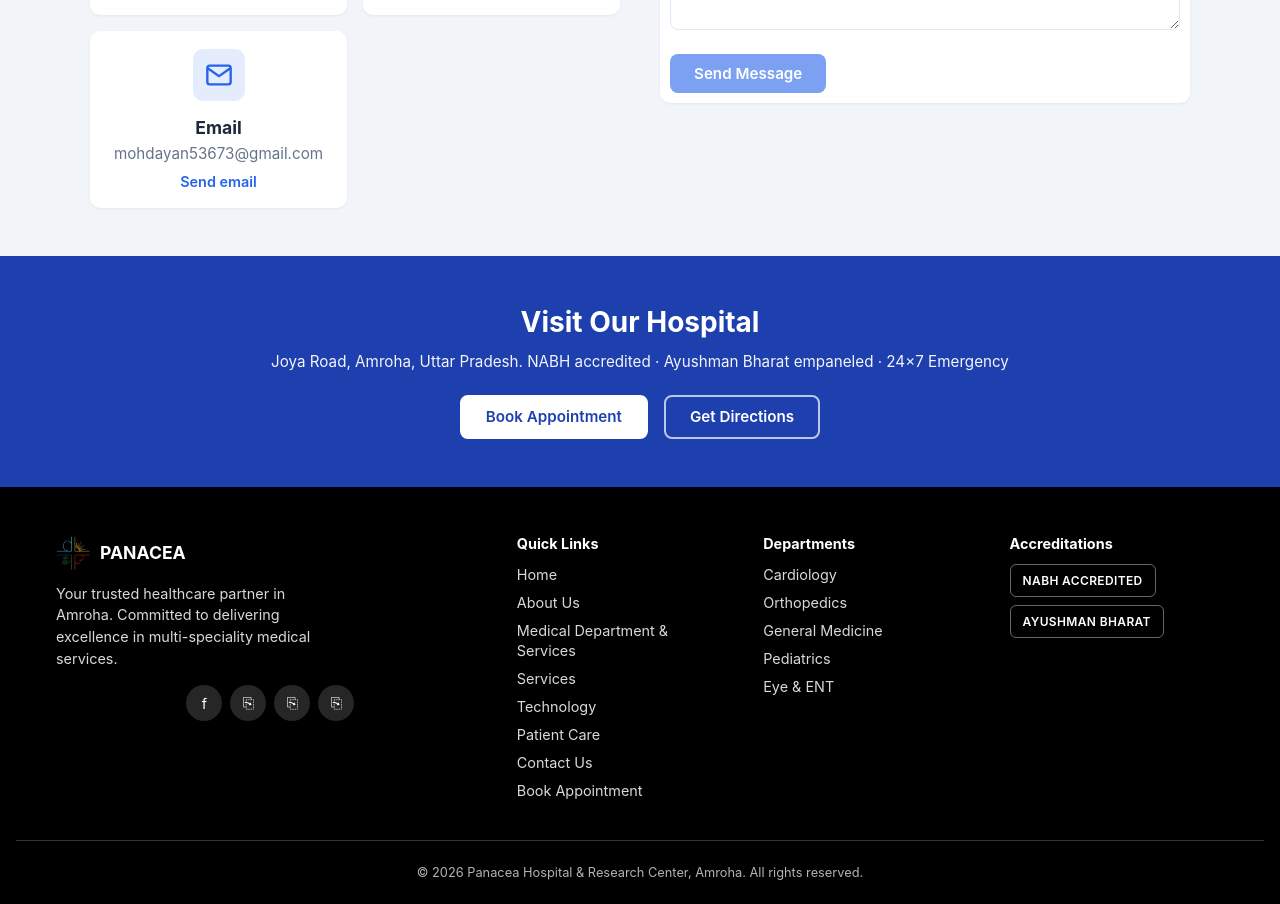
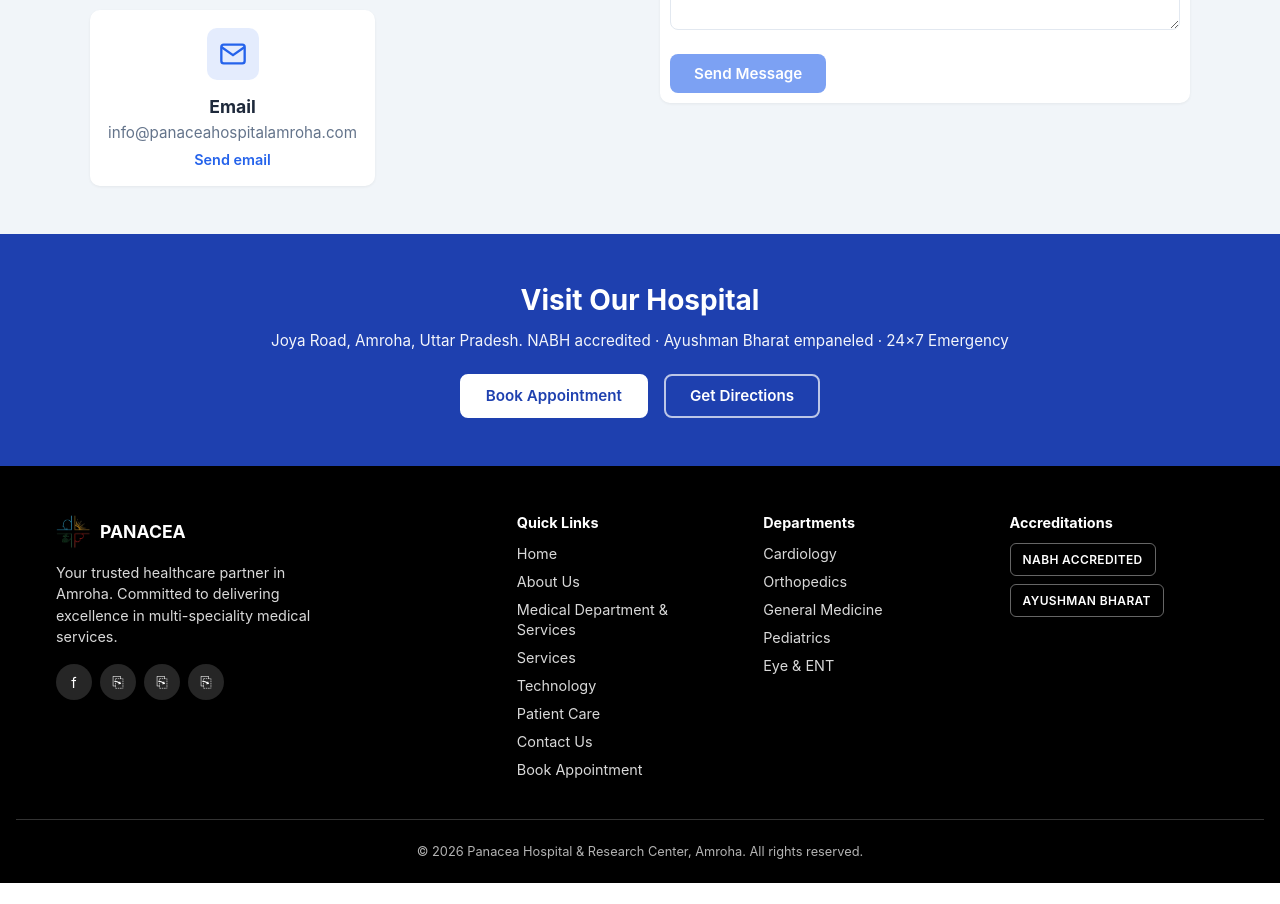
Before and after one commit to mohdayan53673-source/Panacea-Hospital, an Angular app: page /contact in a window 1280 px wide. Before the commit this address led to /Panacea-Hospital/contact. Shown: the part 1140-2044 px from the top of the page. After the commit the page ends 2023 px from the top, so only its background shows below. Built offline with nearby package versions, Linux system fonts and the light colour scheme.

Commit message:
changes-26-02-26

```diff
--- a/src/app/app.scss
+++ b/src/app/app.scss
@@ -321,11 +321,10 @@
   line-height: 1.5;
   max-width: 280px;
 }
-.footer__social { display: flex; gap: 0.5rem;   width: 100%;  justify-content: center;}
+.footer__social { display: flex; gap: 0.5rem;   width: 100%; align-items: flex-start;}
 .footer__social a {
   width: 36px;
   height: 36px;
-
   align-items: center;
   border-radius: 50%;
 
@@ -390,6 +389,7 @@
 @media (max-width: 600px) {
   .footer__grid { grid-template-columns: 1fr; text-align: center; }
   .footer__about { max-width: none; }
+  .footer__social {justify-content: center; align-items: center; }
   .footer__badges { align-items: center; }
 }
 
--- a/src/app/contact/contact.html
+++ b/src/app/contact/contact.html
@@ -83,7 +83,7 @@
             <svg xmlns="http://www.w3.org/2000/svg" width="28" height="28" viewBox="0 0 24 24" fill="none" stroke="currentColor" stroke-width="2"><path d="M4 4h16c1.1 0 2 .9 2 2v12c0 1.1-.9 2-2 2H4c-1.1 0-2-.9-2-2V6c0-1.1.9-2 2-2z"/><polyline points="22,6 12,13 2,6"/></svg>
           </div>
           <h3 class="contact-card__title">Email</h3>
-          <p class="contact-card__text">mohdayan53673@gmail.com</p>
+          <p class="contact-card__text">info&#64;panaceahospitalamroha.com</p>
           <span class="contact-card__link">Send email</span>
         </a>
           </div>
--- a/src/app/home/home.html
+++ b/src/app/home/home.html
@@ -239,7 +239,7 @@
         </p>
         <p class="visit__item">
           <svg xmlns="http://www.w3.org/2000/svg" width="20" height="20" viewBox="0 0 24 24" fill="none" stroke="currentColor" stroke-width="2"><path d="M4 4h16c1.1 0 2 .9 2 2v12c0 1.1-.9 2-2 2H4c-1.1 0-2-.9-2-2V6c0-1.1.9-2 2-2z"/><polyline points="22,6 12,13 2,6"/></svg>
-          <span><strong>Email Us:</strong> info&#64;panaceahospitalamroha.com</span>
+          <span><strong>Email Us:</strong> info&#64;@panaceahospitalamroha.com</span>
         </p>
       </div>
       <div class="visit__map-wrap">
--- a/src/index.html
+++ b/src/index.html
@@ -3,7 +3,7 @@
 <head>
   <meta charset="utf-8">
   <title>PanaceaHospital</title>
-<base href="/Panacea-Hospital/">
+<base href="/">
   <meta name="viewport" content="width=device-width, initial-scale=1">
   <link rel="icon" class="favicon" type="image/png" href="Panacea_favicon.png">
 </head>
--- a/src/styles.scss
+++ b/src/styles.scss
@@ -72,7 +72,7 @@
 @media (prefers-reduced-motion: reduce) {
   :root { --anim-duration: 0.01ms; }
   *, *::before, *::after {
-    animation-duration: 0.01ms !important;
+    animation-duration: (0.01ms) !important;
     animation-iteration-count: 1 !important;
     transition-duration: 0.01ms !important;
   }
```
